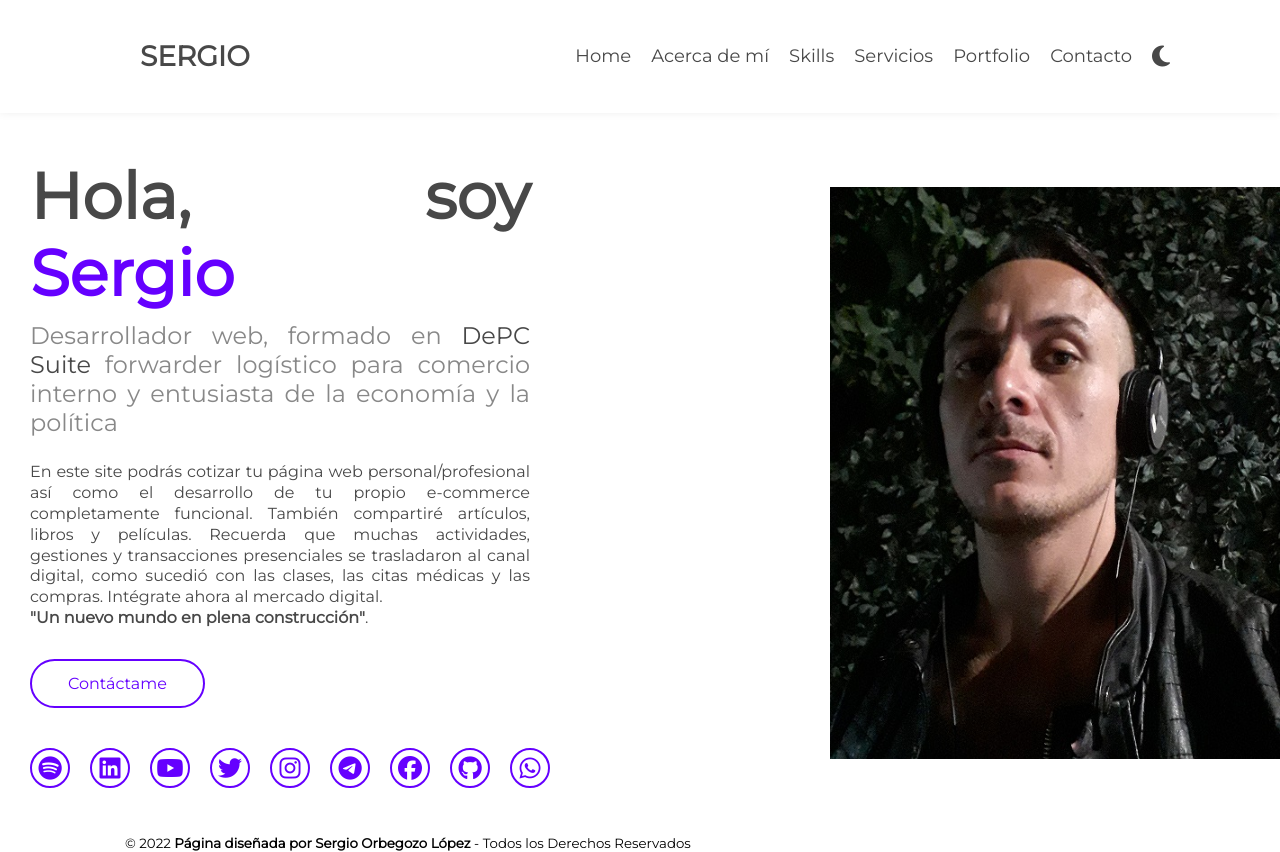
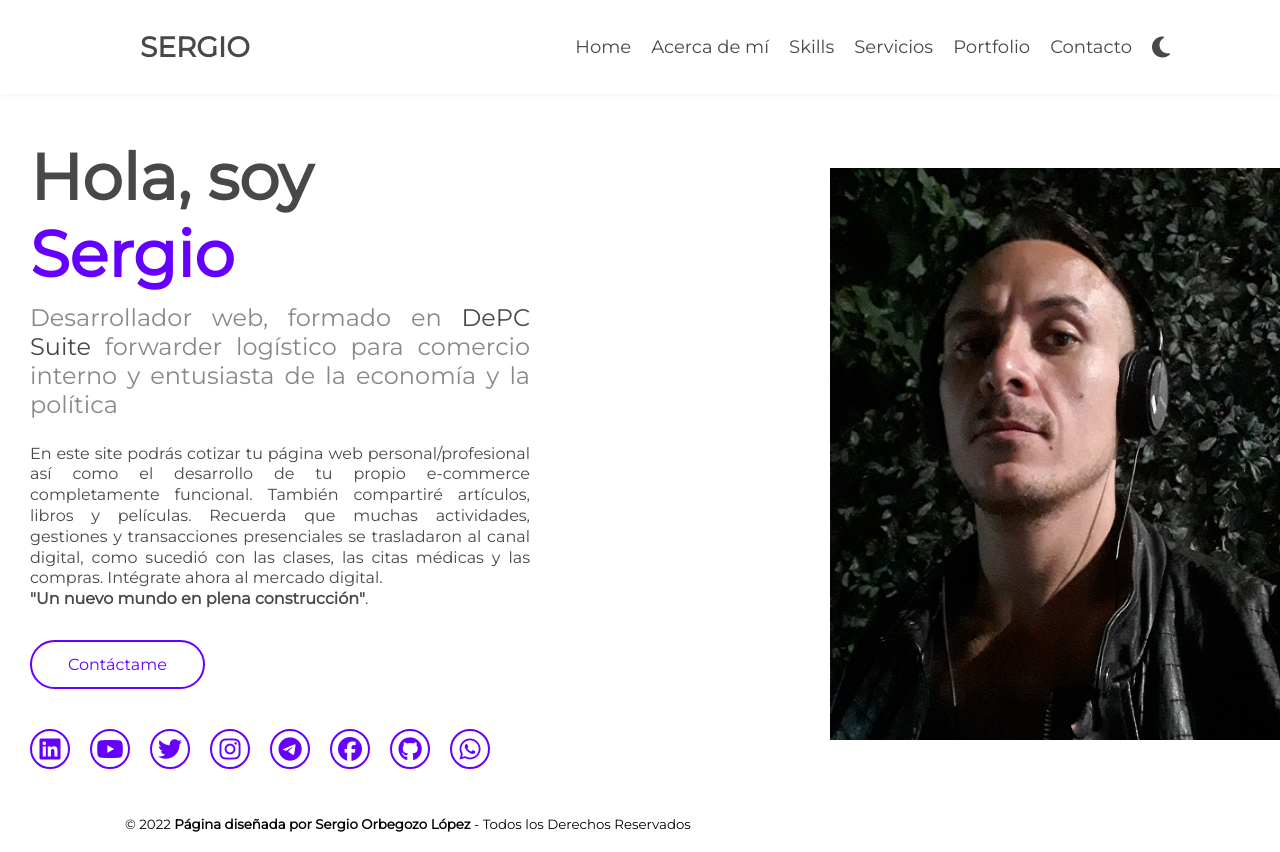
Before and after one commit to sergioorbegozo/websergio, a plain HTML site: page index.html in a window 1280 px wide. Drawn offline with nearby package versions, Linux system fonts and the light colour scheme; some icons are missing.

Commit message:
header smaller

```diff
--- a/css/style.css
+++ b/css/style.css
@@ -38,11 +38,10 @@
     padding: 0px 0px 0px 30px;
     width: 100%;
     margin: 0 auto;
-    text-align: justify;
   }
 
   .header {
-    padding: 19.4px 0;
+    padding: 10px 0;
     background: var(--white-color);
     box-shadow: 0px -2px 10px rgba(0,0,0,.1);
     transition: .3s;
--- a/index.html
+++ b/index.html
@@ -68,10 +68,6 @@
               </div>
 
               <div class="intro__socials intro-soc">
-
-                    <div class="intro-soc__item">
-                      <a href="https://open.spotify.com/user/2147yga3ppeyab5mv7bx2g5gi?si=viJLLaEDT-a1s1j6H7cpYg&utm_source=copy-link" title="" class="intro-soc__link"><i class="fa-brands fa-spotify"></i></a>
-                    </div>
                     <div class="intro-soc__item">
                       <a href="https://www.linkedin.com/in/sergioorbegozo/" title="" class="intro-soc__link"><i class="fa-brands fa-linkedin"></i></a>
                     </div>
```
